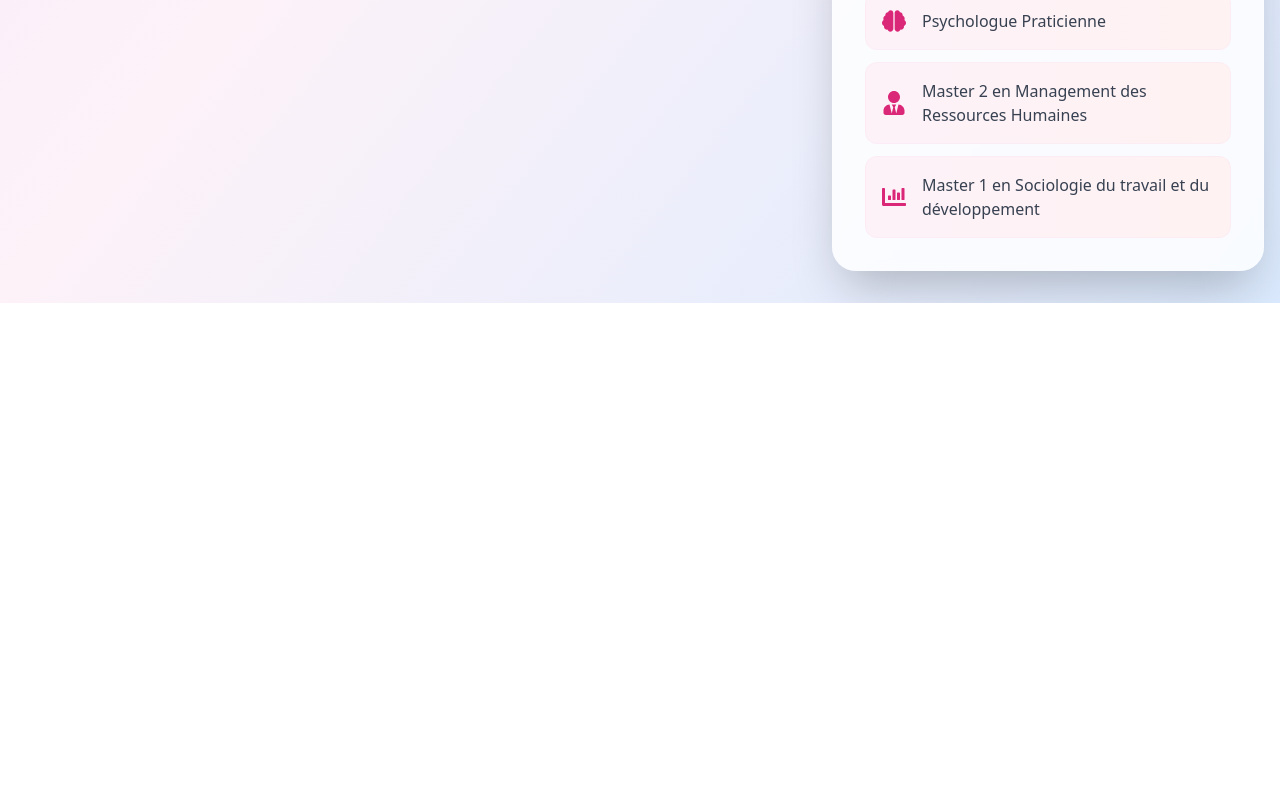
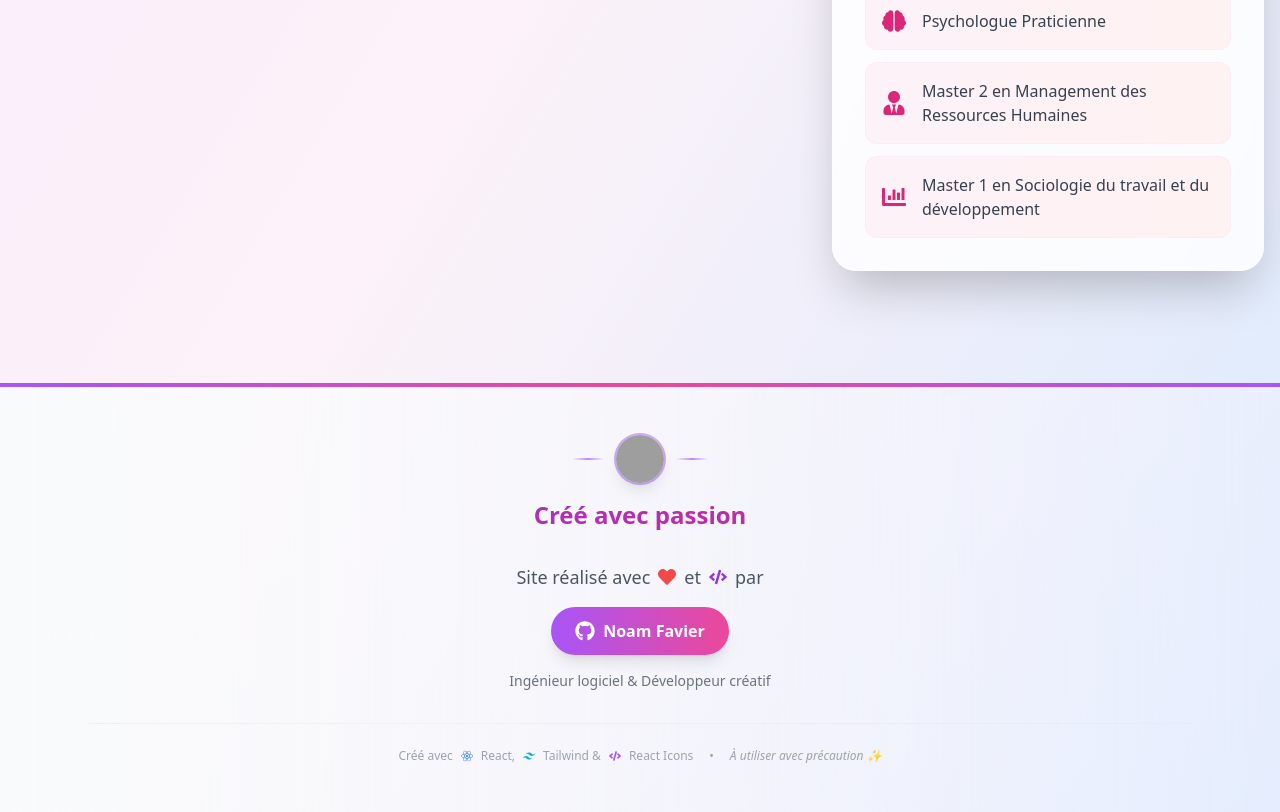
Before and after one commit to NoamFav/Psycho, a React (Vite) app: page /#/who in a window 1280 px wide. Shown: the part 1326-2138 px from the top of the page. Before the commit the page ends 1629 px from the top, so only its background shows below. Built offline with nearby package versions, Linux system fonts and the light colour scheme; grey boxes are pictures that could not be loaded.

Commit message:
feat (components): add Tailwind CSS icon and footer with decorative elements

```diff
--- a/src/components/App.jsx
+++ b/src/components/App.jsx
@@ -24,7 +24,11 @@ import contactsRoom from "../assets/contacts-room.jpg";
 import contactsAvatar from "../assets/contacts-avatar.jpg";
 
 import {
+  FaReact,
+  FaLaptopCode,
   FaUserFriends,
+  FaCode,
+  FaGithub,
   FaMoon,
   FaSun,
   FaBook,
@@ -69,6 +73,7 @@ import {
 } from "react-icons/fa";
 
 import { MdBackpack } from "react-icons/md";
+import { SiTailwindcss } from "react-icons/si";
 
 const DarkModeContext = createContext();
 
@@ -2205,6 +2210,85 @@ const Contacts = () => {
   );
 };
 
+const PrettyFooter = () => {
+  return (
+    <footer className="relative mt-20">
+      {/* Decorative gradient border */}
+      <div className="h-1 bg-gradient-to-r from-purple-500 via-pink-500 to-purple-500 dark:from-purple-700 dark:via-pink-700 dark:to-purple-700"></div>
+
+      {/* Main footer content */}
+      <div className="bg-gradient-to-r from-gray-50 to-purple-50/30 dark:from-gray-900 dark:to-purple-900/20 py-12">
+        <div className="max-w-6xl mx-auto px-6">
+          {/* Top section with decorative elements */}
+          <div className="text-center mb-8">
+            <div className="flex items-center justify-center gap-3 mb-4">
+              <div className="w-8 h-0.5 bg-gradient-to-r from-transparent via-purple-400 to-transparent"></div>
+              <div className="w-12 h-12 rounded-full overflow-hidden shadow-lg ring-2 ring-purple-500/50">
+                <img
+                  src="https://github.com/noamfav.png"
+                  alt="Noam Favier"
+                  className="w-full h-full object-cover"
+                />
+              </div>
+              <div className="w-8 h-0.5 bg-gradient-to-r from-transparent via-purple-400 to-transparent"></div>
+            </div>
+
+            <h3 className="text-2xl font-bold bg-gradient-to-r from-purple-600 to-pink-600 dark:from-purple-400 dark:to-pink-400 bg-clip-text text-transparent mb-2">
+              Créé avec passion
+            </h3>
+          </div>
+
+          {/* Main attribution */}
+          <div className="text-center space-y-4">
+            <div className="flex flex-col sm:flex-row items-center justify-center gap-2 text-lg">
+              <span className="text-gray-600 dark:text-gray-300">
+                Site réalisé avec
+              </span>
+              <FaHeart className="text-red-500 animate-pulse" />
+              <span className="text-gray-600 dark:text-gray-300">et</span>
+              <FaCode className="text-purple-600 dark:text-purple-400" />
+              <span className="text-gray-600 dark:text-gray-300">par</span>
+            </div>
+
+            <div className="flex items-center justify-center gap-3">
+              <a
+                href="https://github.com/noamfav"
+                className="group flex items-center gap-2 px-6 py-3 bg-gradient-to-r from-purple-500 to-pink-500 hover:from-purple-600 hover:to-pink-600 text-white font-semibold rounded-full shadow-lg hover:shadow-xl transform hover:scale-105 transition-all duration-300"
+                target="_blank"
+                rel="noopener noreferrer"
+              >
+                <FaGithub className="text-xl group-hover:rotate-12 transition-transform duration-300" />
+                <span>Noam Favier</span>
+              </a>
+            </div>
+
+            <p className="text-sm text-gray-500 dark:text-gray-400 font-medium">
+              Ingénieur logiciel & Développeur créatif
+            </p>
+          </div>
+
+          {/* Bottom decorative section */}
+          <div className="mt-8 pt-6 border-t border-gray-200/50 dark:border-gray-700/50">
+            <div className="flex items-center justify-center gap-4 text-xs text-gray-400 dark:text-gray-500">
+              <span className="flex items-center gap-2">
+                <span>Créé avec</span>
+                <FaReact className="text-blue-500" />
+                <span>React,</span>
+                <SiTailwindcss className="text-cyan-500" />
+                <span>Tailwind &</span>
+                <FaCode className="text-purple-500" />
+                <span>React Icons</span>
+              </span>
+              <span>•</span>
+              <span className="italic">À utiliser avec précaution ✨</span>
+            </div>
+          </div>
+        </div>
+      </div>
+    </footer>
+  );
+};
+
 // Main App component with dark mode support
 const App = () => {
   return (
@@ -2232,6 +2316,7 @@ const App = () => {
               </main>
             </div>
           </div>
+          <PrettyFooter />
         </div>
       </Router>
     </DarkModeProvider>
```
